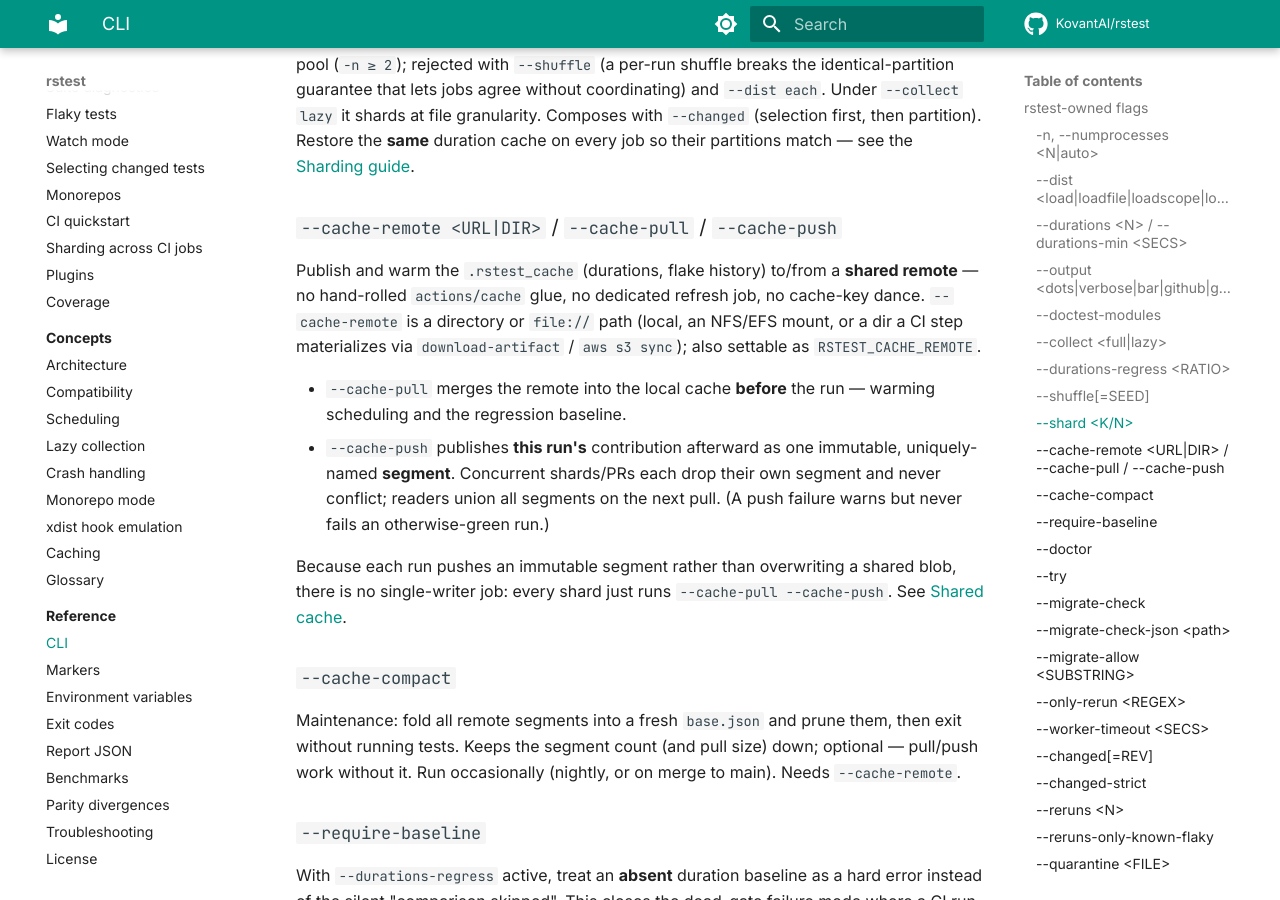
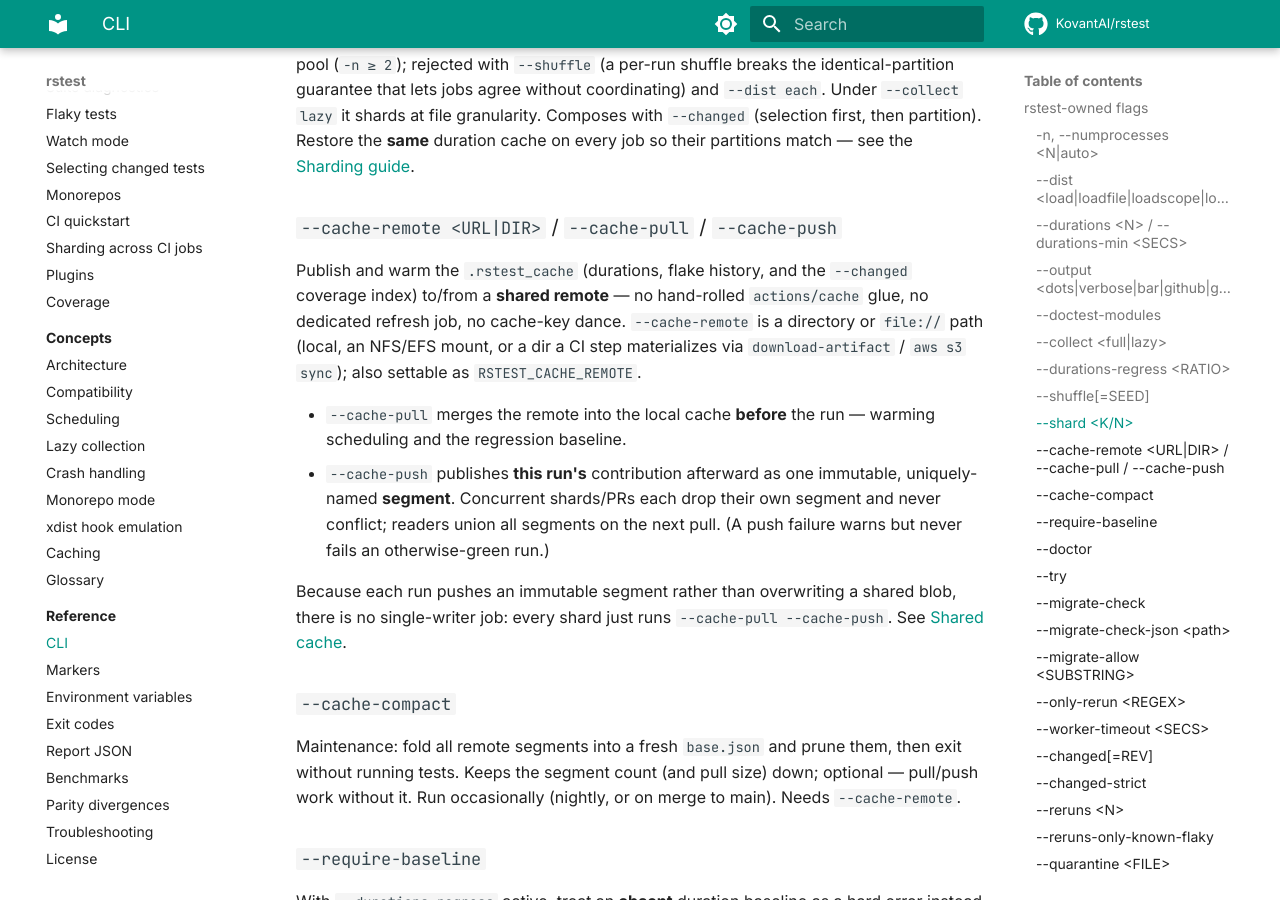
Before and after one commit to KovantAI/rstest, an MkDocs documentation site: the page built from docs/reference/cli.md, in a window 1280 px wide and 900 px high, scrolled down 4917 px. Built offline with MkDocs 1.6.1 and Material for MkDocs 9.7.7, drawn with Linux system fonts in a browser that asks for light colours; comment, search, counter and statistics services are not loaded.

Commit message:
fix: review

```diff
--- a/docs/reference/cli.md
+++ b/docs/reference/cli.md
@@ -248,8 +248,9 @@ duration cache on every job so their partitions match — see the
 
 ### `--cache-remote <URL|DIR>` / `--cache-pull` / `--cache-push`
 
-Publish and warm the `.rstest_cache` (durations, flake history) to/from a
-**shared remote** — no hand-rolled `actions/cache` glue, no dedicated
+Publish and warm the `.rstest_cache` (durations, flake history, and the
+`--changed` coverage index) to/from a **shared remote** — no hand-rolled
+`actions/cache` glue, no dedicated
 refresh job, no cache-key dance. `--cache-remote` is a directory or `file://`
 path (local, an NFS/EFS mount, or a dir a CI step materializes via
 `download-artifact` / `aws s3 sync`); also settable as `RSTEST_CACHE_REMOTE`.
```
Also changed, not shown: 2 other files.
